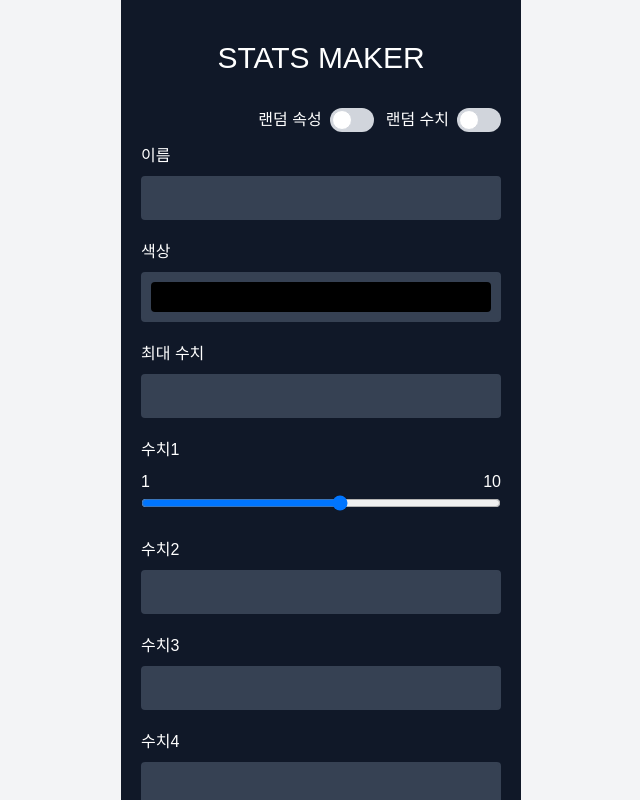
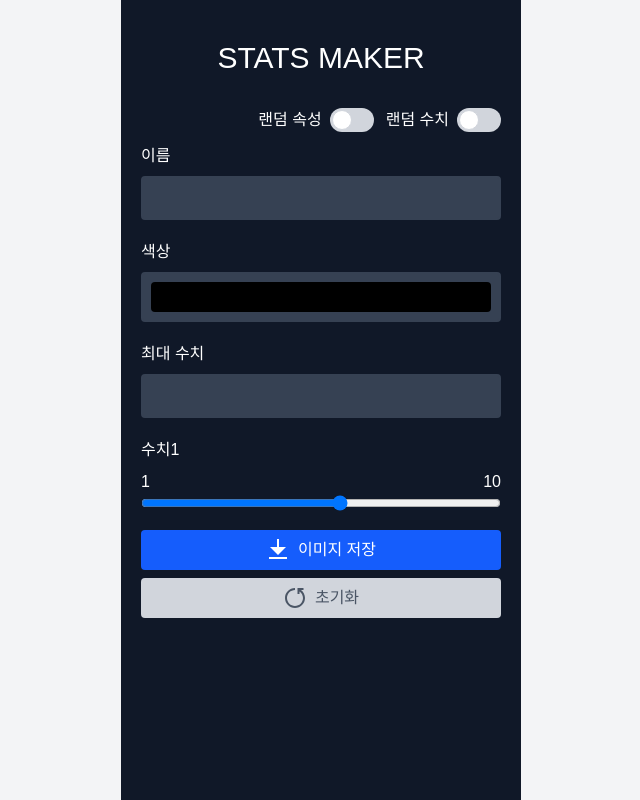
Before and after one commit to seraleedev/stats-maker, a Next.js app: page / in a window 1280 px wide. Shown: the whole page, without its empty margins (319-959 px from the left). Built offline with nearby package versions, Linux system fonts and the light colour scheme; a web font is replaced by a local one.

Commit message:
feature:button 컴포넌트 스타일링 완료

```diff
--- a/package.json
+++ b/package.json
@@ -8,6 +8,7 @@
     "start": "next start"
   },
   "dependencies": {
+    "@remixicon/react": "^4.6.0",
     "next": "15.5.2",
     "react": "19.1.0",
     "react-dom": "19.1.0"
--- a/src/app/page.tsx
+++ b/src/app/page.tsx
@@ -1,5 +1,5 @@
 import { FlexBox } from "@/components/common";
-import { RangeInput } from "@/components/form";
+import { Button, RangeInput } from "@/components/form";
 import ColorInput from "@/components/form/ColorInput";
 import Input from "@/components/form/Input";
 import InputBox from "@/components/form/InputBox";
@@ -9,22 +9,8 @@ import { Title } from "@/components/typhography";
 export default function Home() {
   return (
     <FlexBox className="justify-center">
-      <div
-        className="bg-gray-900"
-        style={{
-          width: "100%",
-          maxWidth: 400,
-          height: "100vh",
-          padding: "40px 20px",
-          overflowY: "auto",
-        }}
-      >
-        <div
-          style={{
-            width: "100%",
-            height: "100%",
-          }}
-        >
+      <div className="bg-gray-900 px-[20px] py-[40px] overflow-y-auto w-full min-h-lvh max-w-[400px]">
+        <div className="w-full h-full relative">
           <Title text="STATS MAKER" />
 
           <FlexBox className="mt-8 gap-3 justify-end">
@@ -54,35 +40,10 @@ export default function Home() {
               labelId="stat1"
               components={<RangeInput />}
             />
-            <InputBox
-              labelName="수치2"
-              labelId="stat2"
-              components={<Input type="number" id="name" />}
-            />
-            <InputBox
-              labelName="수치3"
-              labelId="stat3"
-              components={<Input type="number" id="name" />}
-            />
-            <InputBox
-              labelName="수치4"
-              labelId="stat4"
-              components={<Input type="number" id="name" />}
-            />
-            <InputBox
-              labelName="수치5"
-              labelId="stat5"
-              components={<Input type="number" id="name" />}
-            />
-            <InputBox
-              labelName="수치6"
-              labelId="stat6"
-              components={<Input type="number" id="name" />}
-            />
           </form>
 
-          <button>이미지 저장</button>
-          <button>초기화</button>
+          <Button text="이미지 저장" />
+          <Button text="초기화" design="cancel" />
         </div>
       </div>
     </FlexBox>
--- /dev/null
+++ b/src/components/form/Button.tsx
@@ -0,0 +1,30 @@
+import { ButtonProps } from ".";
+import { RiDownloadFill, RiResetLeftLine } from "@remixicon/react";
+import { FlexBox } from "../common";
+
+const Button = ({ text, onClick, design }: ButtonProps) => {
+  const primaryStyle = `bg-blue-600 hover:bg-blue-800 active:ring-blue-300 text-white`;
+  const cancelStyle = `bg-gray-300 hover:bg-gray-400 active:ring-gray-200 text-gray-600 `;
+  return (
+    <button
+      onClick={onClick}
+      type="button"
+      className={`
+         block w-full cursor-pointer rounded-sm
+         px-5 py-2
+         font-medium text-md text-center
+         me-2 mb-2
+         focus:outline-none active:ring-2
+         ${design == "cancel" ? cancelStyle : primaryStyle}
+        `}
+    >
+      <FlexBox className="justify-center gap-2">
+        {design == "cancel" ? <RiResetLeftLine /> : <RiDownloadFill />}
+
+        {text}
+      </FlexBox>
+    </button>
+  );
+};
+
+export default Button;
--- a/src/components/form/Input.tsx
+++ b/src/components/form/Input.tsx
@@ -1,7 +1,7 @@
 import { BaseInputProps } from ".";
 
 interface InputProps extends BaseInputProps {
-  type: string;
+  type: "text" | "number";
   placeholder?: string;
 }
 
@@ -18,9 +18,9 @@ const Input = ({ type, id, value, placeholder, onChange }: InputProps) => {
       value={value}
       placeholder={placeholder}
       onChange={onChange}
-      min={type === "number" ? "0" : undefined}
-      max={type === "number" ? "10" : undefined}
-      step={type === "number" ? "1" : undefined}
+      min={type == "number" ? 1 : undefined}
+      max={type == "number" ? 10 : undefined}
+      step={type == "number" ? 1 : undefined}
     />
   );
 };
--- a/src/components/form/index.ts
+++ b/src/components/form/index.ts
@@ -2,6 +2,7 @@ import Input from "./Input";
 import InputBox from "./InputBox";
 import ColorInput from "./ColorInput";
 import RangeInput from "./RangeInput";
+import Button from "./Button";
 
 export interface BaseInputProps {
   id?: string;
@@ -9,4 +10,10 @@ export interface BaseInputProps {
   onChange?: () => void;
 }
 
-export { Input, InputBox, ColorInput, RangeInput };
+export interface ButtonProps {
+  text?: string;
+  design?: "cancel";
+  onClick?: () => void;
+}
+
+export { Input, InputBox, ColorInput, RangeInput, Button };
--- a/src/styles/global.css
+++ b/src/styles/global.css
@@ -57,3 +57,15 @@ a {
   color: inherit;
   text-decoration: none;
 }
+
+/* Chrome, Safari, Edge, Opera */
+input::-webkit-outer-spin-button,
+input::-webkit-inner-spin-button {
+  -webkit-appearance: none;
+  margin: 0;
+}
+
+/* Firefox  */
+input[type="number"] {
+  -moz-appearance: textfield;
+}
```
Also changed, not shown: 1 other file (tests, documents, lock files or other folders).
